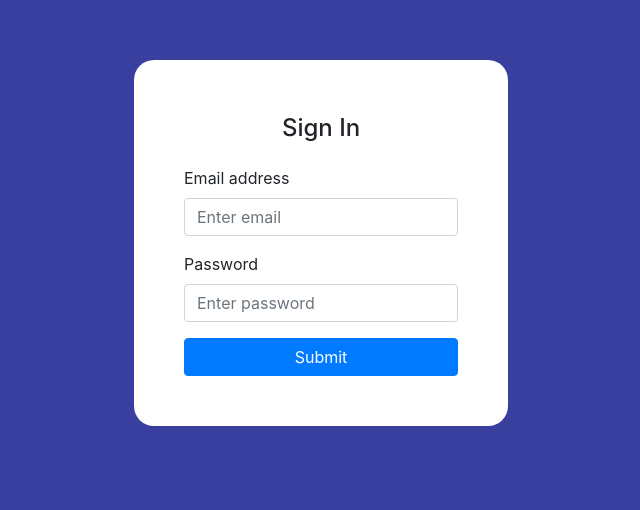
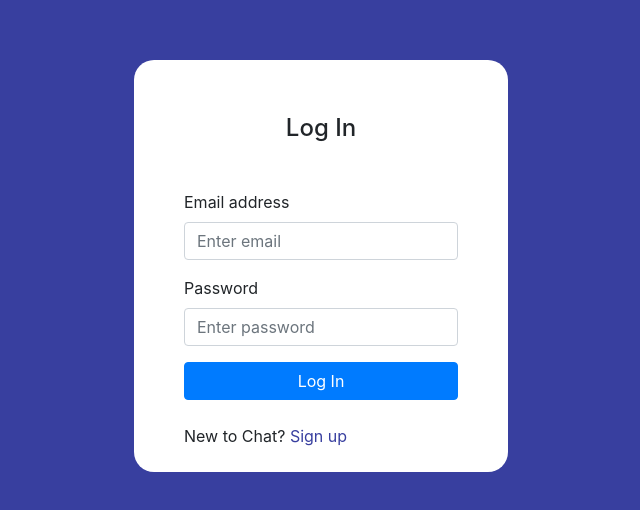
Before and after one commit to leo2d/market-share-chat, a React (Create React App) app in the folder web/: page / in a window 1280 px wide. Shown: the top 510 px of the page, without its empty margins (319-959 px from the left). Built offline with nearby package versions, Linux system fonts and the light colour scheme; the HTML template or start-up script is replaced by a standard one.

Commit message:
modify form to add sign up feature

```diff
--- /dev/null
+++ b/web/src/components/AuthForm/index.js
@@ -0,0 +1,95 @@
+import React from 'react';
+
+import {
+  FormGroup,
+  FormControl,
+  FormLabel,
+  Button,
+  Form,
+  ModalTitle,
+} from 'react-bootstrap';
+import { TitleContainer, ActionLink, FormContainer } from './styles';
+
+const AuthForm = ({
+  handleSubmit,
+  userData,
+  setUserData,
+  isLogin,
+  setIsLogin,
+}) => {
+  return (
+    <FormContainer>
+      <Form onSubmit={handleSubmit}>
+        <TitleContainer>
+          <ModalTitle>{isLogin ? 'Log In' : 'Sign Up'}</ModalTitle>
+        </TitleContainer>
+
+        {!isLogin ? (
+          <FormGroup>
+            <FormLabel>Name</FormLabel>
+            <FormControl
+              value={userData.username}
+              onChange={e =>
+                setUserData({ ...userData, username: e.target.value })
+              }
+              required
+              type="text"
+              placeholder="Enter username"
+            />
+          </FormGroup>
+        ) : (
+          <br />
+        )}
+
+        <FormGroup>
+          <FormLabel>Email address</FormLabel>
+          <FormControl
+            value={userData.email}
+            onChange={e => setUserData({ ...userData, email: e.target.value })}
+            required
+            type="email"
+            placeholder="Enter email"
+          />
+        </FormGroup>
+
+        <FormGroup>
+          <FormLabel>Password</FormLabel>
+          <FormControl
+            minLength={8}
+            value={userData.password}
+            onChange={e =>
+              setUserData({ ...userData, password: e.target.value })
+            }
+            required
+            type="password"
+            placeholder="Enter password"
+          />
+        </FormGroup>
+
+        <Button type="submit" variant={'primary'} className="btn-block">
+          {isLogin ? 'Log In' : 'Sign Up'}
+        </Button>
+      </Form>
+      <br />
+      <FormGroup>
+        <FormLabel
+          onClick={() => {
+            setIsLogin(!isLogin);
+          }}
+        >
+          {isLogin ? (
+            <>
+              New to Chat? <ActionLink>Sign up</ActionLink>
+            </>
+          ) : (
+            <>
+              Already have an account? <ActionLink>Log in</ActionLink>
+            </>
+          )}
+        </FormLabel>
+      </FormGroup>
+    </FormContainer>
+  );
+};
+
+export default AuthForm;
--- /dev/null
+++ b/web/src/components/AuthForm/styles.js
@@ -0,0 +1,22 @@
+import styled from 'styled-components';
+
+export const TitleContainer = styled.div`
+  display: flex;
+  justify-content: center;
+  padding-bottom: 20px;
+`;
+export const ActionLink = styled.span`
+  font-weight: 200px;
+  color: #383f9f;
+
+  :hover {
+    cursor: pointer;
+    color: #e9524a;
+  }
+`;
+
+export const FormContainer = styled.div`
+  background-color: #fff;
+  border-radius: 20px;
+  padding: 50px 50px 0 50px;
+`;
--- a/web/src/pages/Login/index.js
+++ b/web/src/pages/Login/index.js
@@ -1,87 +1,86 @@
-import React, { useState } from 'react';
+import React, { useState, useEffect } from 'react';
 import { useHistory } from 'react-router-dom';
-import {
-  Container,
-  FormGroup,
-  FormControl,
-  FormLabel,
-  Button,
-  Form,
-  ModalTitle,
-} from 'react-bootstrap';
-import { FormContainer, LoginContainer, TitleContainer } from './styles';
+import { Container } from 'react-bootstrap';
+import { AuthContainer } from './styles';
 import Api from '../../services/api';
 import Auth from '../../utils/auth';
+import AuthForm from '../../components/AuthForm';
 
 const Login = () => {
   const history = useHistory();
 
-  const [loginData, setLoginData] = useState({
+  const [userData, setUserData] = useState({
     email: '',
     password: '',
+    username: '',
   });
 
-  const handleSubmit = async event => {
-    event.preventDefault();
+  const [isLogin, setIsLogin] = useState(true);
 
-    const response = await Api.post('/auth/sign_in', loginData).catch(error => {
-      if (error?.response?.status === 401) {
-        window.alert('Invalid login credentials. Please try again.');
+  useEffect(() => {
+    window.document.title = isLogin
+      ? 'Log In - Market share'
+      : 'Sign Up - Market share';
+  });
+
+  const onResponseSuccess = response => {
+    const token = response.headers['access-token'];
+    const user = response?.data?.data[0];
+    if (token && user) {
+      Auth.authenticate(user, token);
+      history.push('/chat');
+    }
+  };
+
+  const loginSubmit = async _ => {
+    const { email, password } = userData;
+    const response = await Api.post('/auth/sign_in', { email, password }).catch(
+      error => {
+        if (error?.response?.status === 401) {
+          window.alert('Invalid login credentials. Please try again.');
+          return;
+        } else return error;
+      }
+    );
+
+    if (response && response.status === 200) {
+      onResponseSuccess(response);
+    }
+  };
+
+  const signUpSubmit = async _ => {
+    const response = await Api.post('/auth/sign_up', userData).catch(error => {
+      if (error?.response?.status === 400) {
+        const errors = error.response.data.errors;
+
+        for (let i = 0; i < errors.length; i++) window.alert(`${errors[i]}`);
+
         return;
       } else return error;
     });
 
     if (response && response.status === 200) {
-      const token = response.headers['access-token'];
-      const user = response?.data?.data[0];
-      if (token && user) {
-        Auth.authenticate(user, token);
-        history.push('/chat');
-      }
+      onResponseSuccess(response);
     }
+  };
+
+  const handleSubmit = async event => {
+    event.preventDefault();
+    if (isLogin) await loginSubmit();
+    else await signUpSubmit();
   };
 
   return (
     <Container>
-      <LoginContainer>
-        <FormContainer>
-          <Form onSubmit={handleSubmit}>
-            <TitleContainer>
-              <ModalTitle>Sign In</ModalTitle>
-            </TitleContainer>
-
-            <FormGroup>
-              <FormLabel>Email address</FormLabel>
-              <FormControl
-                value={loginData.email}
-                onChange={e =>
-                  setLoginData({ ...loginData, email: e.target.value })
-                }
-                required
-                type="email"
-                placeholder="Enter email"
-              />
-            </FormGroup>
-
-            <FormGroup>
-              <FormLabel>Password</FormLabel>
-              <FormControl
-                value={loginData.password}
-                onChange={e =>
-                  setLoginData({ ...loginData, password: e.target.value })
-                }
-                required
-                type="password"
-                placeholder="Enter password"
-              />
-            </FormGroup>
-
-            <Button type="submit" variant={'primary'} className="btn-block">
-              Submit
-            </Button>
-          </Form>
-        </FormContainer>
-      </LoginContainer>
+      <AuthContainer>
+        <AuthForm
+          handleSubmit={handleSubmit}
+          userData={userData}
+          setUserData={setUserData}
+          isLogin={isLogin}
+          setIsLogin={setIsLogin}
+        />
+      </AuthContainer>
     </Container>
   );
 };
--- a/web/src/pages/Login/styles.js
+++ b/web/src/pages/Login/styles.js
@@ -1,18 +1,6 @@
 import styled from 'styled-components';
 
-export const FormContainer = styled.div`
-  background-color: #fff;
-  border-radius: 20px;
-  padding: 50px;
-`;
-
-export const TitleContainer = styled.div`
-  display: flex;
-  justify-content: center;
-  padding-bottom: 20px;
-`;
-
-export const LoginContainer = styled.div`
+export const AuthContainer = styled.div`
   display: flex;
   justify-content: center;
   padding: 60px;
```
